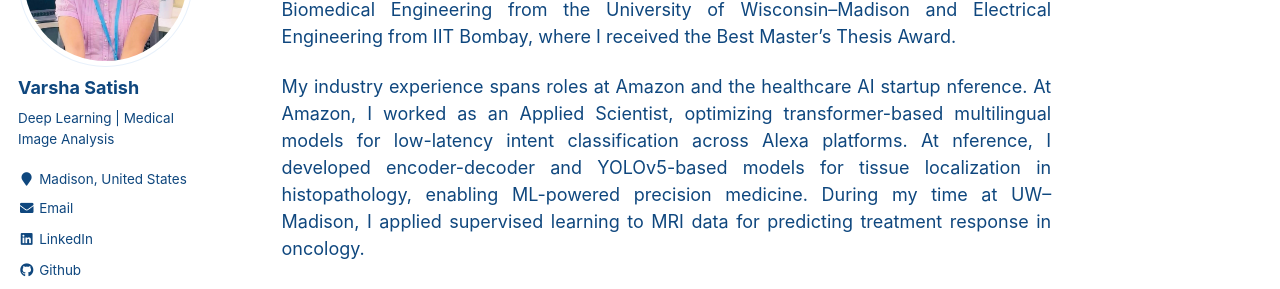
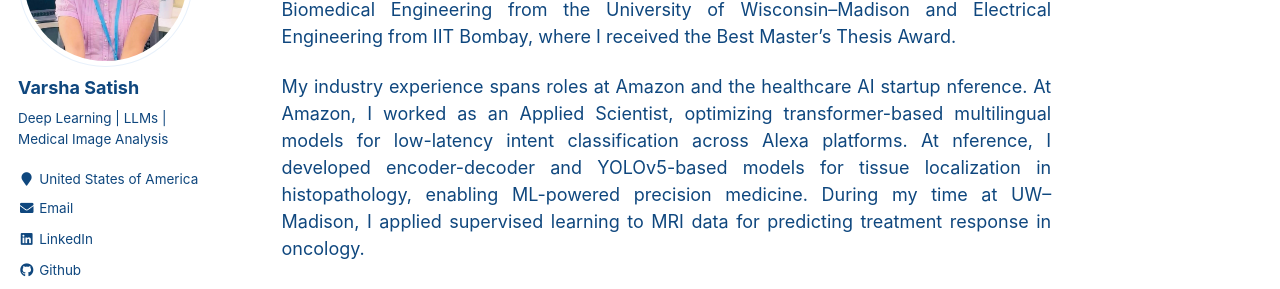
Before and after one commit to VarshaSatish/VarshaSatish.github.io, a Jekyll site: the page built from _pages/about.md, in a window 1280 px wide. Shown: the part 224-513 px from the top of the page. Built offline with Jekyll 4.4.1, drawn with Linux system fonts in a browser that asks for light colours.

Commit message:
Update _config.yml

```diff
--- a/_config.yml
+++ b/_config.yml
@@ -82,8 +82,8 @@ analytics:
 author:
   name             : "Varsha Satish"
   avatar           : "bio_photo.jpg"
-  bio              : "Deep Learning | Medical Image Analysis"
-  location         : "Madison, United States"
+  bio              : "Deep Learning | LLMs | Medical Image Analysis"
+  location         : "United States of America"
   employer         :
   pubmed           :
   googlescholar    : "https://scholar.google.com/citations?user=googlescholar-id&user=qJVeaUUAAAAJ"
```
